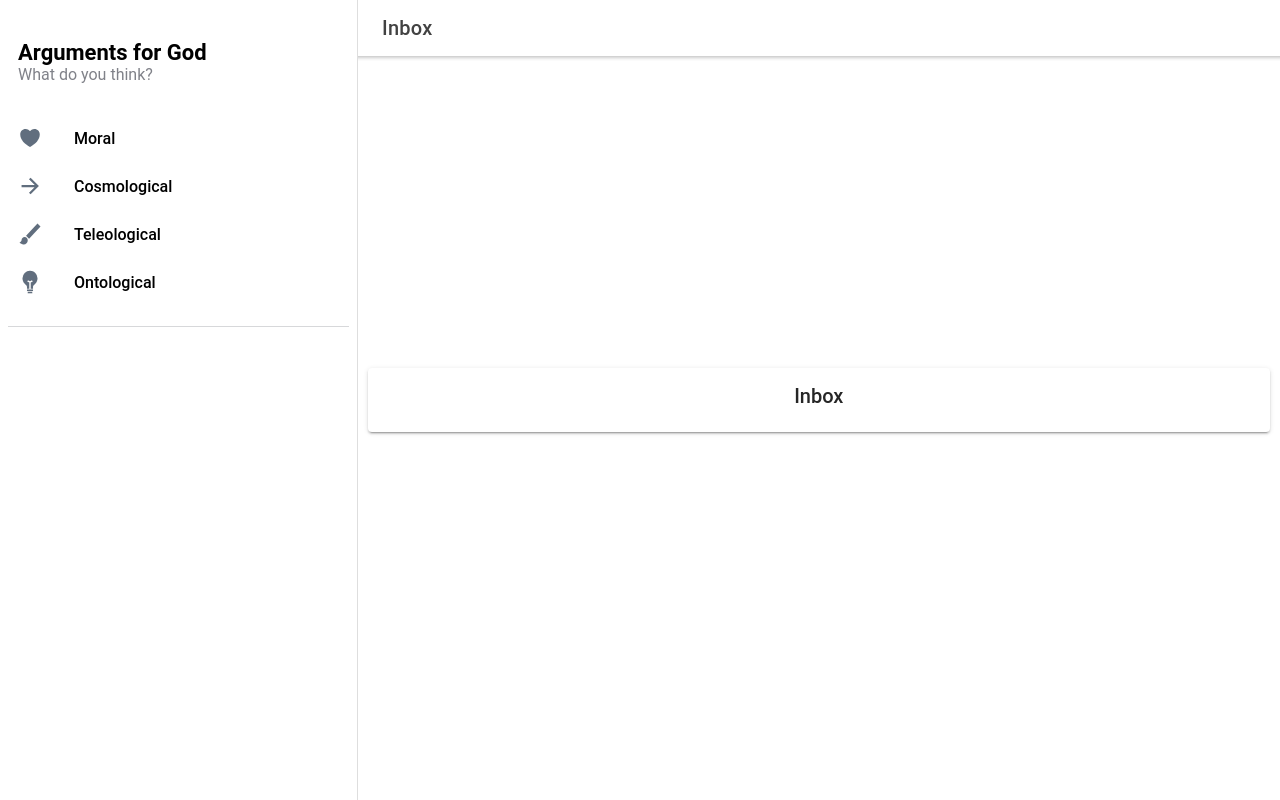
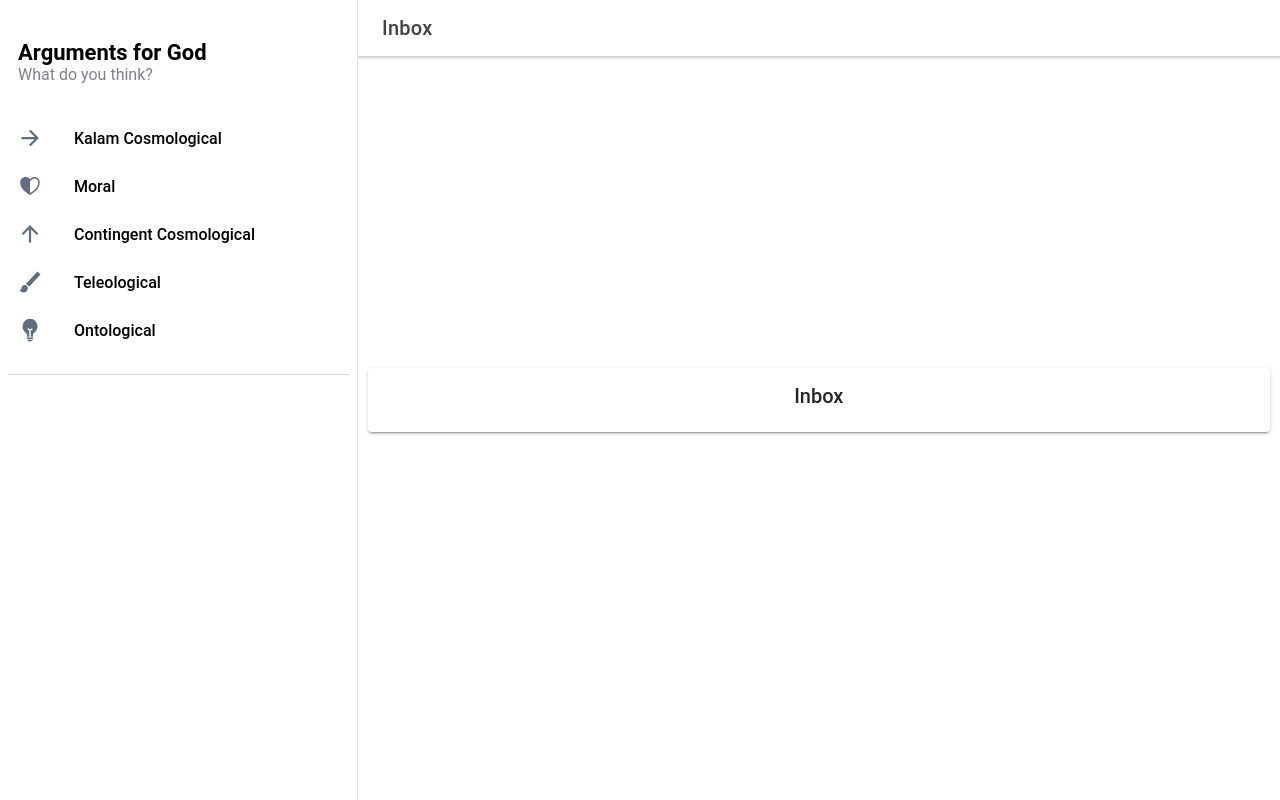
Before and after one commit to Joshuatanderson/arguments-for-god, a React (Create React App) app: page /page/Inbox in a window 1280 px wide. Built offline with nearby package versions, Linux system fonts and the light colour scheme.

Commit message:
refactoring (prettier syntax updates)

```diff
--- a/src/components/Menu.tsx
+++ b/src/components/Menu.tsx
@@ -8,48 +8,88 @@ import {
 	IonMenu,
 	IonMenuToggle,
 	IonNote,
-} from '@ionic/react';
+} from "@ionic/react";
 
-import React from 'react';
-import { useLocation } from 'react-router-dom';
-import { archiveOutline, archiveSharp, arrowForwardOutline, arrowForwardSharp, bookmarkOutline, brushOutline, brushSharp, bulbOutline, bulbSharp, heartOutline, heartSharp, mailOutline, mailSharp, paperPlaneOutline, paperPlaneSharp, trashOutline, trashSharp, warningOutline, warningSharp } from 'ionicons/icons';
-import './Menu.css';
+import React from "react";
+import { useLocation } from "react-router-dom";
+import {
+	archiveOutline,
+	archiveSharp,
+	arrowForwardOutline,
+	arrowForwardSharp,
+	arrowUpOutline,
+	arrowUpSharp,
+	bookmarkOutline,
+	brushOutline,
+	brushSharp,
+	bulbOutline,
+	bulbSharp,
+	heartHalfOutline,
+	heartHalfSharp,
+	heartOutline,
+	heartSharp,
+	mailOutline,
+	mailSharp,
+	paperPlaneOutline,
+	paperPlaneSharp,
+	trashOutline,
+	trashSharp,
+	warningOutline,
+	warningSharp,
+} from "ionicons/icons";
+import "./Menu.css";
 
-import {kalamSyllogism, contingentSyllogism, moralSyllogism, ontologicalSyllogism, teleologicalSyllogism} from "./argumentContent/index"
+import {
+	kalamSyllogism,
+	contingentSyllogism,
+	moralSyllogism,
+	ontologicalSyllogism,
+	teleologicalSyllogism,
+} from "./argumentContent/index";
 
 interface AppPage {
 	url: string;
 	iosIcon: string;
 	mdIcon: string;
 	title: string;
-  syllogism: string[],
+	syllogism: string[];
 }
 
 const appPages: AppPage[] = [
 	{
-    title: 'Moral',
-    url: '/page/Moral',
-    iosIcon: heartOutline,
-	mdIcon: heartSharp,
-
+		title: "Kalam Cosmological",
+		url: "/page/kalam-cosmological",
+		iosIcon: arrowForwardOutline,
+		mdIcon: arrowForwardSharp,
+		syllogism: kalamSyllogism,
 	},
 	{
-    title: 'Cosmological',
-    url: '/page/Cosmological',
-    iosIcon: arrowForwardOutline,
-    mdIcon: arrowForwardSharp
+		title: "Moral",
+		url: "/page/Moral",
+		iosIcon: heartHalfOutline,
+		mdIcon: heartHalfSharp,
+		syllogism: moralSyllogism,
 	},
 	{
-    title: 'Teleological',
-    url: '/page/Teleological',
-    iosIcon: brushOutline,
-    mdIcon: brushSharp
+		title: "Contingent Cosmological",
+		url: "/page/contingent-cosmological",
+		iosIcon: arrowUpOutline,
+		mdIcon: arrowUpSharp,
+		syllogism: contingentSyllogism,
 	},
 	{
-    title: 'Ontological',
-    url: '/page/Ontological',
+		title: "Teleological",
+		url: "/page/Teleological",
+		iosIcon: brushOutline,
+		mdIcon: brushSharp,
+		syllogism: teleologicalSyllogism,
+	},
+	{
+		title: "Ontological",
+		url: "/page/Ontological",
 		iosIcon: bulbOutline,
-    mdIcon: bulbSharp
+		mdIcon: bulbSharp,
+		syllogism: ontologicalSyllogism,
 	},
 ];
 
@@ -67,8 +107,20 @@ const Menu: React.FC = () => {
 					{appPages.map((appPage, index) => {
 						return (
 							<IonMenuToggle key={index} autoHide={false}>
-                <IonItem className={location.pathname === appPage.url ? 'selected' : ''} routerLink={appPage.url} routerDirection="none" lines="none" detail={false}>
-                  <IonIcon slot="start" ios={appPage.iosIcon} md={appPage.mdIcon} />
+								<IonItem
+									className={
+										location.pathname === appPage.url ? "selected" : ""
+									}
+									routerLink={appPage.url}
+									routerDirection="none"
+									lines="none"
+									detail={false}
+								>
+									<IonIcon
+										slot="start"
+										ios={appPage.iosIcon}
+										md={appPage.mdIcon}
+									/>
 									<IonLabel>{appPage.title}</IonLabel>
 								</IonItem>
 							</IonMenuToggle>
--- a/src/components/argumentContent/index.ts
+++ b/src/components/argumentContent/index.ts
@@ -3,9 +3,3 @@ export { syllogism as contingentSyllogism } from "./contingentCosmological/syllo
 export { syllogism as moralSyllogism } from "./moral/syllogism";
 export { syllogism as ontologicalSyllogism } from "./ontological/syllogism";
 export { syllogism as teleologicalSyllogism } from "./teleological/syllogism";
-
-// export const kalamSyllogism;
-// export const contingentSyllogism;
-// export const moralSyllogism;
-// export const ontologicalSyllogism;
-// export const teleologicalSyllogism;
```
Lines whose indentation alone changed are shown as unchanged.
